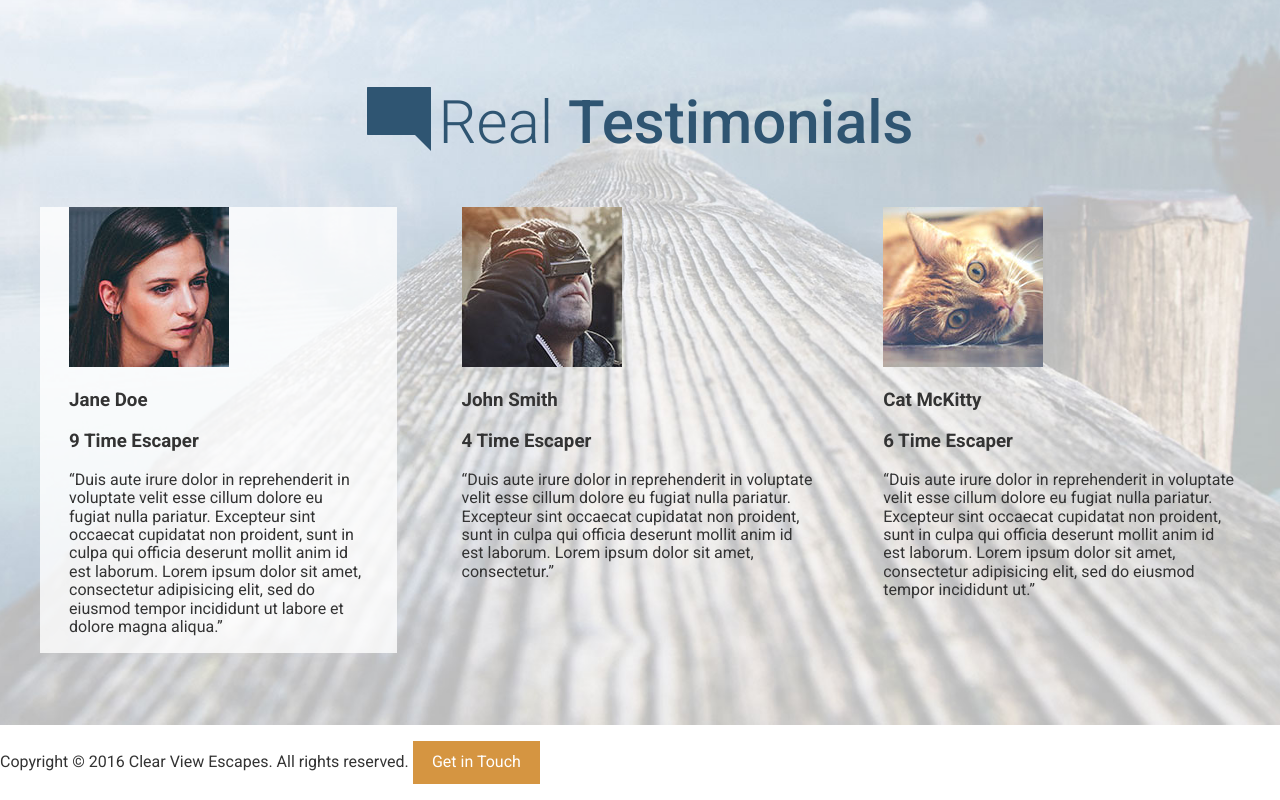
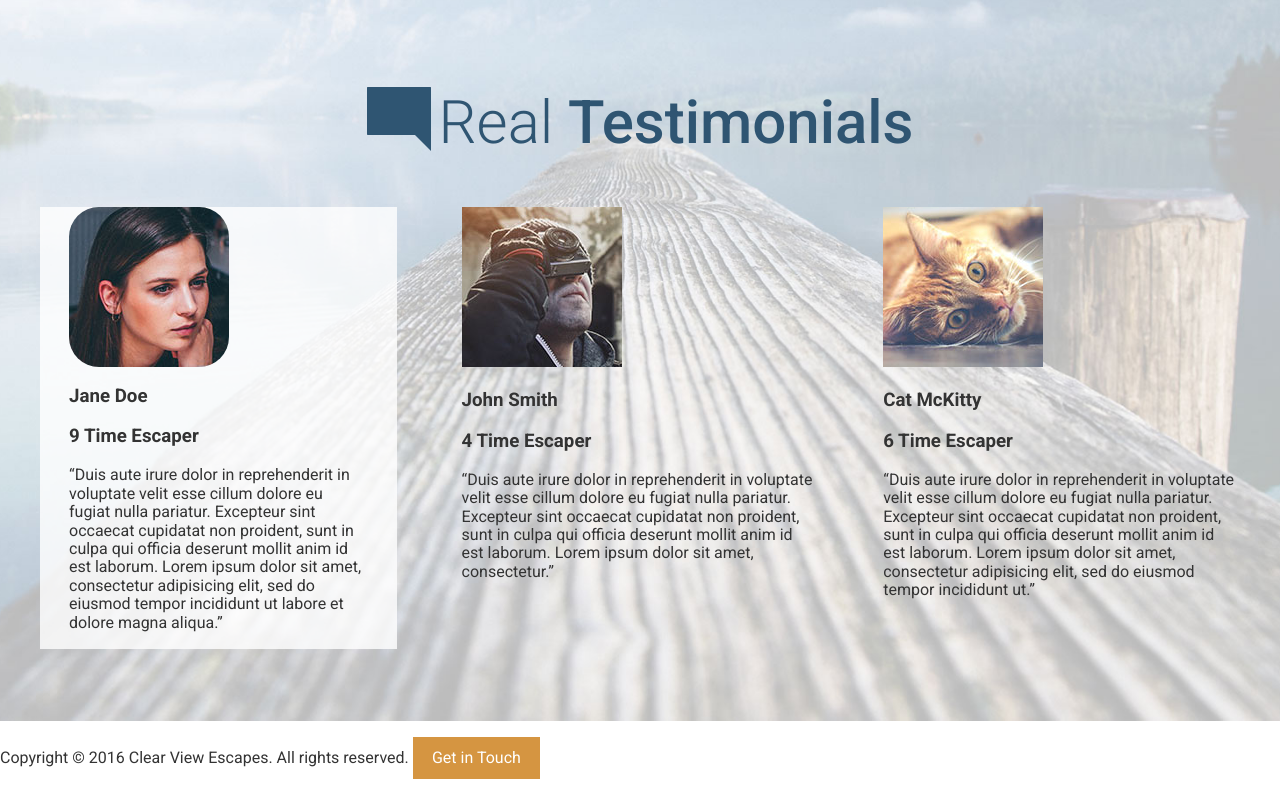
Before and after one commit to alexcabaang/test-site, a website built with webpack: page app/index.html in a window 1280 px wide. Shown: the part 3062-3862 px from the top of the page. Built offline with nearby package versions, Linux system fonts and the light colour scheme.

Commit message:
Styling the particular picture in a column style

```diff
--- a/app/assets/styles/modules/_testimonial.css
+++ b/app/assets/styles/modules/_testimonial.css
@@ -1,4 +1,11 @@
 .testimonial {
 	background-color: rgba(255,255,255, .8);
 	padding: 0 1.8125rem 1px 1.8125rem;
+
+	&__photo {
+		border-radius: 30px;
+		overflow: hidden;
+		width: 160px;
+		height: 160px;
+	}
 }
--- a/app/temp/styles/styles.css
+++ b/app/temp/styles/styles.css
@@ -859,3 +859,10 @@ a {
 	background-color: rgba(255,255,255, .8);
 	padding: 0 1.8125rem 1px 1.8125rem;
 }
+
+.testimonial__photo {
+		border-radius: 30px;
+		overflow: hidden;
+		width: 160px;
+		height: 160px;
+	}
```
